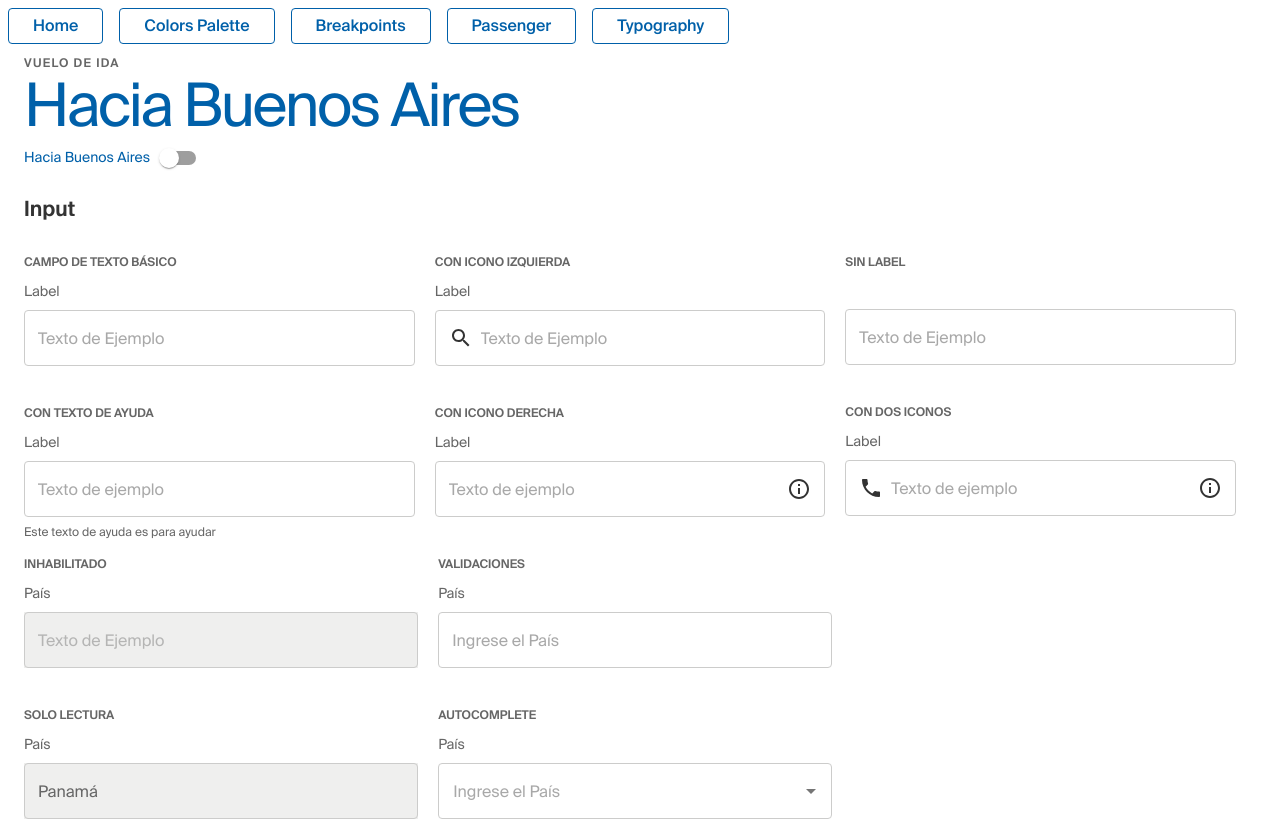
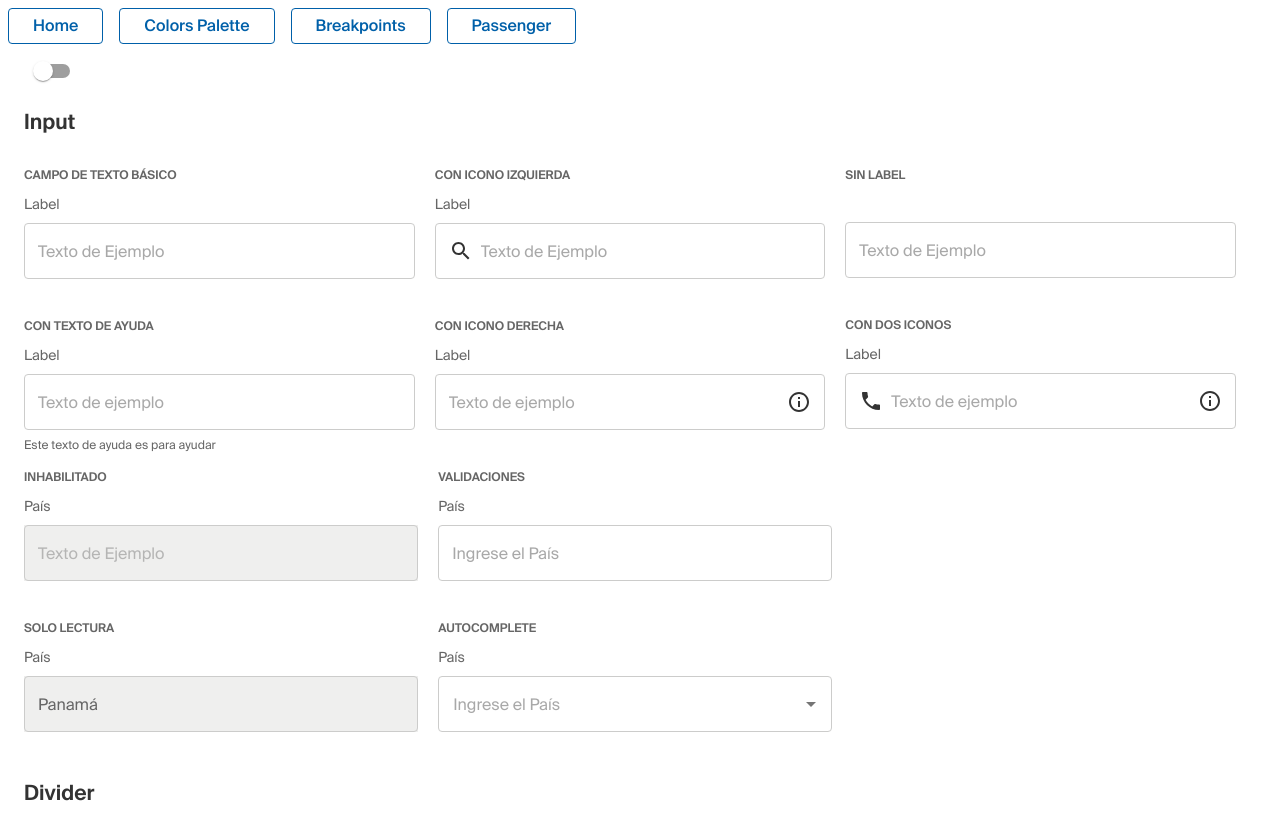
Before and after one commit to santiago86/testcomponents, a React (Create React App) app: page / in a window 1280 px wide. Shown: the top 821 px of the page. Built offline with nearby package versions, Linux system fonts and the light colour scheme.

Commit message:
App.js cleaned

```diff
--- a/src/App.js
+++ b/src/App.js
@@ -4,7 +4,6 @@ import Switch from "@material-ui/core/Switch"
 
 import TextfieldSection from "./section/TextfieldSection"
 import DividerSection from "./section/DividerSection"
-import TypographyCo from "./components/UI/typography/typographyCo"
 
 import StepperSection from "./section/StepperSection"
 import ButtonSection from "./section/ButtonSection"
@@ -32,15 +31,6 @@ function App() {
           onClose={() => setCheck(!check)}
         />
         <header className="App-header">
-          <TypographyCo component="span" variant="overline">
-            Vuelo de ida
-          </TypographyCo>
-          <TypographyCo variant="h1" component="h1" color="primary">
-            Hacia Buenos Aires
-          </TypographyCo>
-          <TypographyCo variant="body2" component="span" color="primary">
-            Hacia Buenos Aires
-          </TypographyCo>
           <Switch checked={check} onChange={() => setCheck(!check)} />
           <h2>Input</h2>
           <TextfieldSection />
--- a/src/components/navigation.js
+++ b/src/components/navigation.js
@@ -17,9 +17,6 @@ const Navigation = () => {
       <ButtonCo variant="outlined" to="/passenger" component={Link}>
         Passenger
       </ButtonCo>
-      <ButtonCo variant="outlined" to="/typography" component={Link}>
-        Typography
-      </ButtonCo>
     </>
   )
 }
```
